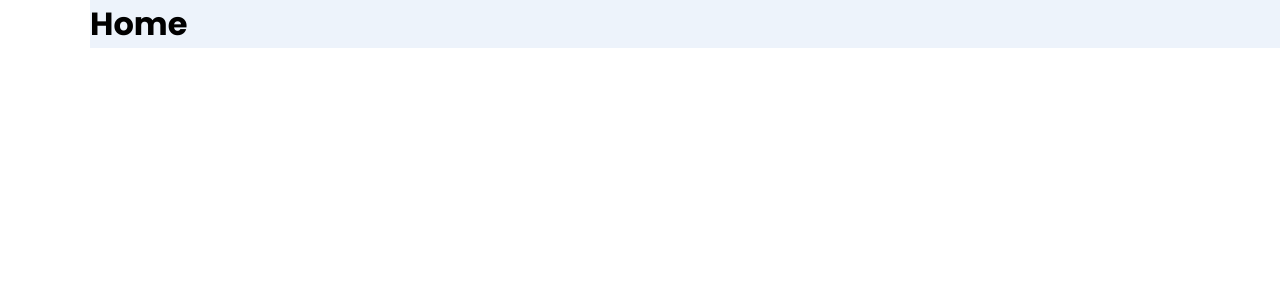
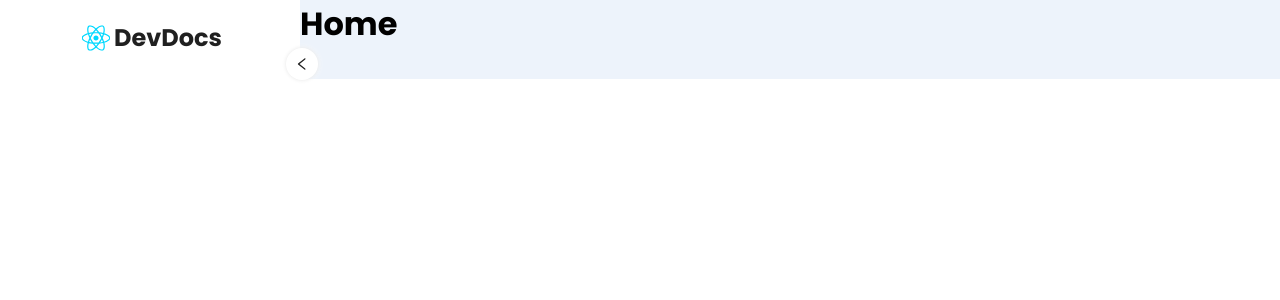
Before and after one commit to keorgtz/DevDocs, a React (Vite) app in the folder Frontend/: page / in a window 1280 px wide. Shown: the top 300 px of the page. Built offline with nearby package versions, Linux system fonts and the light colour scheme.

Commit message:
Finish Sidebar Collapse/Expand & Button

```diff
--- a/Frontend/package.json
+++ b/Frontend/package.json
@@ -12,6 +12,7 @@
   "dependencies": {
     "react": "^18.2.0",
     "react-dom": "^18.2.0",
+    "react-icons": "^5.2.1",
     "react-router-dom": "^6.23.1",
     "styled-components": "^6.1.11"
   },
--- a/Frontend/src/App.jsx
+++ b/Frontend/src/App.jsx
@@ -22,7 +22,7 @@ function App() {
     setTheme((theme) => (theme === "light" ? "dark" : "light"));
   };
   //Funcion para saber si el estado de el Sidebar esta expandido o contraido
-  const [sidebarOpen, setSidebarOpen] = useState(false);
+  const [sidebarOpen, setSidebarOpen] = useState(true);
 
   return (
     //Creando el componente
@@ -49,8 +49,10 @@ const Container = styled.div`
     display: grid;
     grid-template-columns: 90px auto;
     background: ${({ theme }) => theme.bgtotal};
+    transition: all 0.3s;
     &.active {
       grid-template-columns: 300px auto;
+      transition: all 0.3s;
     }
 `;
 export default App;
--- a/Frontend/src/components/Sidebar.jsx
+++ b/Frontend/src/components/Sidebar.jsx
@@ -1,11 +1,24 @@
 import styled from "styled-components";
-
+import logo from "../assets/react.svg";
+import { v } from "../styles/Variables";
+import {AiOutlineLeft} from "react-icons/ai";
 
 export function Sidebar({ sidebarOpen, setSidebarOpen }){
+
+    const modSidebarOpen = () => {
+        setSidebarOpen(!sidebarOpen);
+    }
+
     return(
-        <Container>
+        <Container isOpen = {sidebarOpen}>
+            <button className="sidebarButton" onClick={modSidebarOpen}>
+                <AiOutlineLeft/>
+            </button>
             <div className="LogoContent">
-
+                <div className="imgcontent">
+                    <img src = {logo}/>
+                </div>
+                <h2> DevDocs </h2>
             </div>
         </Container>
     );
@@ -15,4 +28,52 @@ const Container = styled.div`
     color: ${(props) => props.theme.text};
 
     background: ${(props) => props.theme.bg};
+    position: sticky;
+    padding-top: 20px;
+    transition: all 0.5s;
+    .sidebarButton{
+        position: absolute;
+        top: ${v.xxlSpacing};
+        right: -18px;
+        width: 32px;
+        height: 32px;
+        border-radius: 50%;
+        background: ${(props) => props.theme.bgtgderecha};
+        box-shadow: 0 0 4px ${(props) => props.theme.bg3}, 0 0 7px ${(props) => props.theme.bg};
+        display: flex;
+        align-items: center;
+        justify-content: center;
+        cursor: pointer;
+        transition: all 0.3s;
+        transform: ${({isOpen}) => (isOpen? `initial` : `rotate(180deg)`)};
+        border: none;
+        letter-spacing: inherit;
+        color: inherit;
+        font-size: inherit;
+        text-align:inherit;
+        padding: 0;
+        font-family: inherit;
+        outline: none;
+    }
+
+    .LogoContent {
+    display: flex;
+    justify-content: center;
+    align-items: center;
+    padding-bottom: ${v.lgSpacing};
+        .imgcontent{
+            display: flex;
+            img{
+                max-width: 100%;
+                height: auto;
+            }
+            cursor: pointer;
+            transition: all 0.5s;
+            transform: ${({isOpen}) => (isOpen? `scale(0.8)` : `scale(1.5)`)};
+        }
+        h2{
+            display: ${({isOpen}) => (isOpen? `block` : `none`)};
+            transition: all 0.5s;
+        }
+    }
 `;
--- /dev/null
+++ b/Frontend/src/styles/Variables.jsx
@@ -0,0 +1,18 @@
+export const v={
+    sidebarWidth: `300px`,
+    sidebarWidthInitial: `10vw`,
+    smSpacing: `8px`,
+    mdSpacing: `16px`,
+    lgSpacing: `24px`,
+    xlSpacing: `32px`,
+    xxlSpacing: `48px`,
+    borderRadius: `6px`,
+   /* light */
+   lightbackground: `linear-gradient(-225deg, #E3FDF5 0%, #FFE6FA 100%)`,
+   lightcheckbox: `#ffef39`,
+   /* dark */
+   darkbackground:`linear-gradient(to bottom, rgba(255,255,255,0.15) 0%, rgba(0,0,0,0.15) 100%), radial-gradient(at top center, rgba(255,255,255,0.40) 0%, rgba(0,0,0,0.40) 120%) #989898`,
+   darkcheckbox: `#757575`,
+   background: `linear-gradient(to bottom, rgba(255,255,255,0.15) 0%, rgba(0,0,0,0.15) 100%), radial-gradient(at top center, rgba(255,255,255,0.40) 0%, rgba(0,0,0,0.40) 120%) #989898`,
+   checkbox: `#292929`
+}
```
Also changed, not shown: 1 other file (tests, documents, lock files or other folders).
